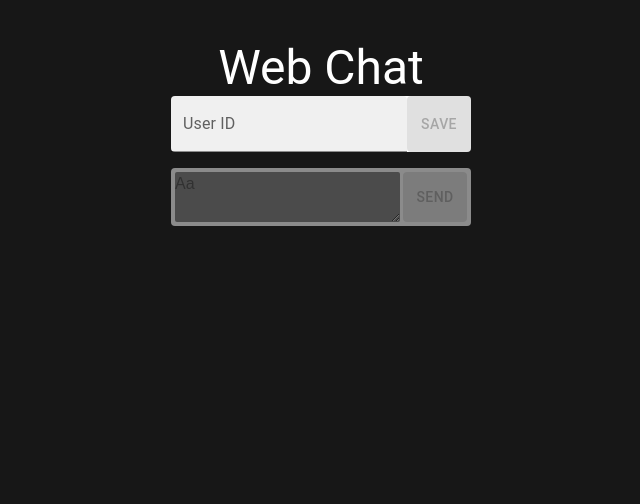
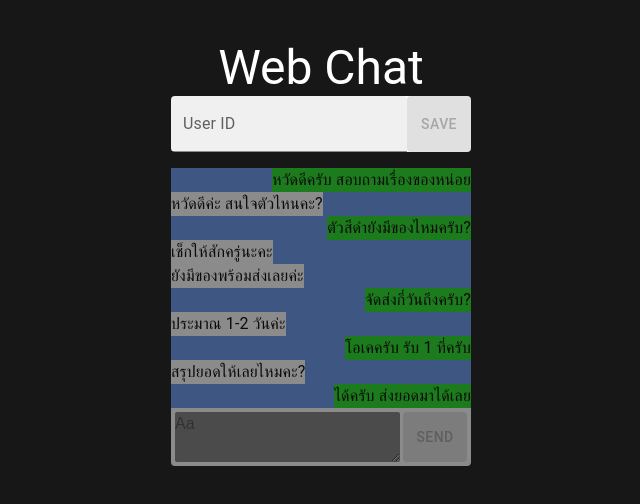
Before and after one commit to Tatchapoom-A/robolingo-line-webchat, a Next.js app: page / in a window 1280 px wide. Shown: the top 504 px of the page, without its empty margins (319-959 px from the left). Built offline with nearby package versions, Linux system fonts and the light colour scheme.

Commit message:
update env file

```diff
--- /dev/null
+++ b/app/api/webhook.ts
@@ -0,0 +1,17 @@
+import type { NextApiRequest, NextApiResponse } from 'next';
+
+export default async function handler(
+  req: NextApiRequest,
+  res: NextApiResponse
+) {
+
+  if (req.method !== 'POST') {
+    return res.status(405).end();
+  }
+
+  const body = req.body;
+
+  console.log('Webhook body:', JSON.stringify(body, null, 2));
+
+  res.status(200).json({ success: true });
+}
--- a/app/page.tsx
+++ b/app/page.tsx
@@ -17,16 +17,16 @@ export default function Home() {
   const [disableUserId, setDisableUserId] = useState(false);
 
   const [chatHistory, setChatHistory] = useState<MessageData[]>([
-    // { id: 9, text: 'ได้ครับ ส่งยอดมาได้เลย', sender: 'user' },
-    // { id: 8, text: 'สรุปยอดให้เลยไหมคะ?', sender: 'other' },
-    // { id: 7, text: 'โอเคครับ รับ 1 ที่ครับ', sender: 'user' },
-    // { id: 6, text: 'ประมาณ 1-2 วันค่ะ', sender: 'other' },
-    // { id: 5, text: 'จัดส่งกี่วันถึงครับ?', sender: 'user' },
-    // { id: 4, text: 'ยังมีของพร้อมส่งเลยค่ะ', sender: 'other' },
-    // { id: 3, text: 'เช็กให้สักครู่นะคะ', sender: 'other' },
-    // { id: 2, text: 'ตัวสีดำยังมีของไหมครับ?', sender: 'user' },
-    // { id: 1, text: 'หวัดดีค่ะ สนใจตัวไหนคะ?', sender: 'other' },
-    // { id: 0, text: 'หวัดดีครับ สอบถามเรื่องของหน่อย', sender: 'user' },
+    { id: 9, text: 'ได้ครับ ส่งยอดมาได้เลย', sender: 'user' },
+    { id: 8, text: 'สรุปยอดให้เลยไหมคะ?', sender: 'other' },
+    { id: 7, text: 'โอเคครับ รับ 1 ที่ครับ', sender: 'user' },
+    { id: 6, text: 'ประมาณ 1-2 วันค่ะ', sender: 'other' },
+    { id: 5, text: 'จัดส่งกี่วันถึงครับ?', sender: 'user' },
+    { id: 4, text: 'ยังมีของพร้อมส่งเลยค่ะ', sender: 'other' },
+    { id: 3, text: 'เช็กให้สักครู่นะคะ', sender: 'other' },
+    { id: 2, text: 'ตัวสีดำยังมีของไหมครับ?', sender: 'user' },
+    { id: 1, text: 'หวัดดีค่ะ สนใจตัวไหนคะ?', sender: 'other' },
+    { id: 0, text: 'หวัดดีครับ สอบถามเรื่องของหน่อย', sender: 'user' },
   ]);
 
 
```
Also changed, not shown: 2 other files (tests, documents, lock files or other folders).
